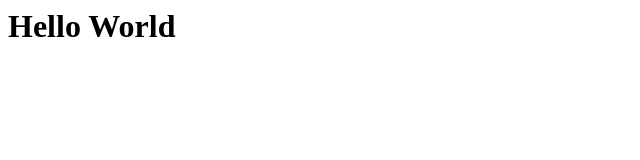
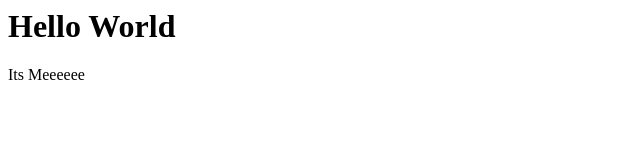
Before and after one commit to Bharathmp7/demo-repo, a plain HTML site: page index.html in a window 1280 px wide. Shown: the full height of the page, 0-640 px from the left. Drawn offline with Linux system fonts and the light colour scheme.

Commit message:
updated index

```diff
--- a/index.html
+++ b/index.html
@@ -1 +1,2 @@
 <h1>Hello World</h1>
+<p>Its Meeeeee</p>
```
